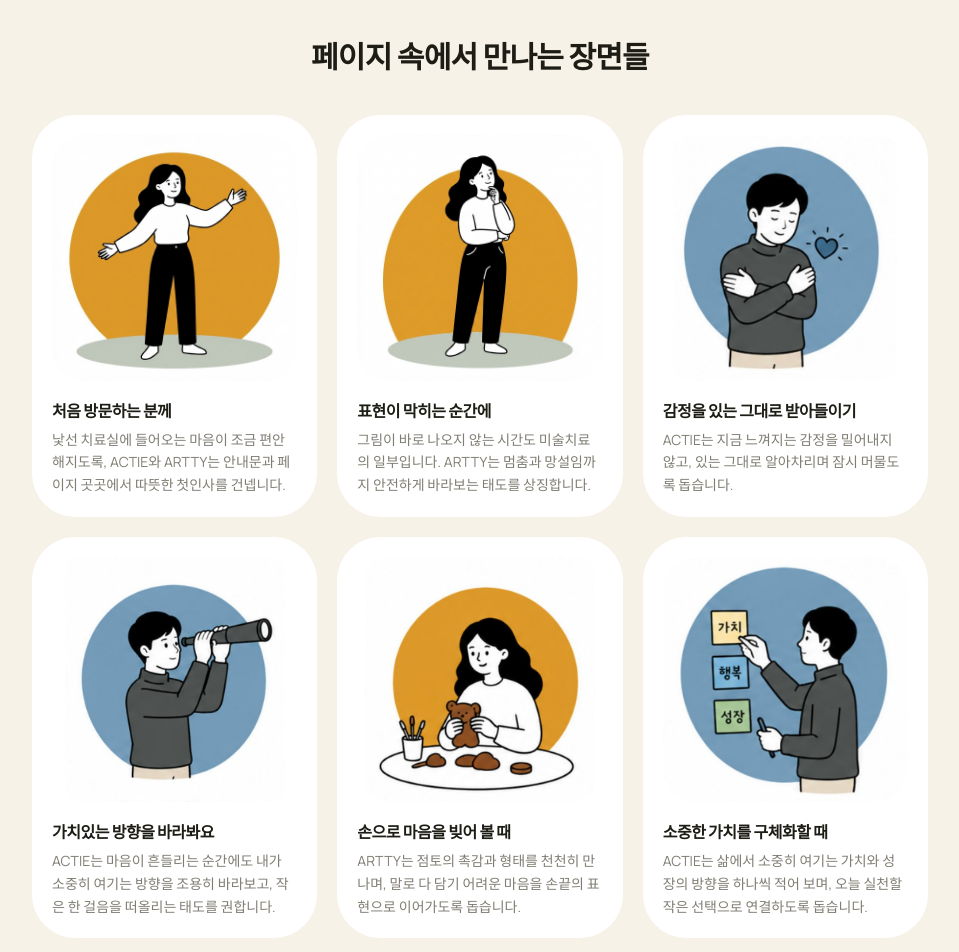
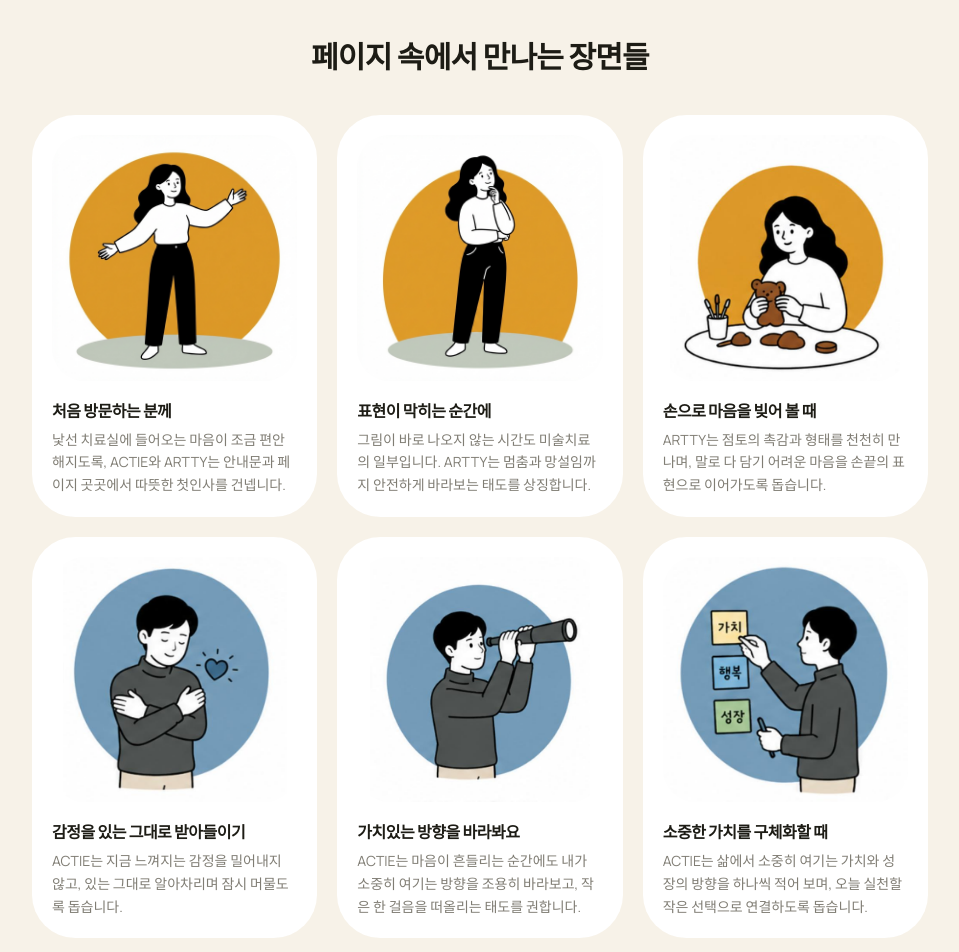
Before and after one commit to act-art-center/actartcenter.com, a Next.js app: page /characters in a window 1280 px wide. Shown: the part 1700-2652 px from the top of the page, without its empty margins (160-1119 px from the left). Built offline with nearby package versions, Linux system fonts and the light colour scheme.

Commit message:
fix: group ARTTY and ACTIE scene rows

```diff
--- a/src/app/characters/page.tsx
+++ b/src/app/characters/page.tsx
@@ -51,6 +51,11 @@ const moments = [
     body: "그림이 바로 나오지 않는 시간도 미술치료의 일부입니다. ARTTY는 멈춤과 망설임까지 안전하게 바라보는 태도를 상징합니다.",
   },
   {
+    title: "손으로 마음을 빚어 볼 때",
+    image: "/characters/artty/artty-clay-bear.jpg",
+    body: "ARTTY는 점토의 촉감과 형태를 천천히 만나며, 말로 다 담기 어려운 마음을 손끝의 표현으로 이어가도록 돕습니다.",
+  },
+  {
     title: "감정을 있는 그대로 받아들이기",
     image: "/characters/actie/actie-self-hug-acceptance.jpg",
     body: "ACTIE는 지금 느껴지는 감정을 밀어내지 않고, 있는 그대로 알아차리며 잠시 머물도록 돕습니다.",
@@ -59,11 +64,6 @@ const moments = [
     title: "가치있는 방향을 바라봐요",
     image: "/characters/actie/actie-telescope.jpg",
     body: "ACTIE는 마음이 흔들리는 순간에도 내가 소중히 여기는 방향을 조용히 바라보고, 작은 한 걸음을 떠올리는 태도를 권합니다.",
-  },
-  {
-    title: "손으로 마음을 빚어 볼 때",
-    image: "/characters/artty/artty-clay-bear.jpg",
-    body: "ARTTY는 점토의 촉감과 형태를 천천히 만나며, 말로 다 담기 어려운 마음을 손끝의 표현으로 이어가도록 돕습니다.",
   },
   {
     title: "소중한 가치를 구체화할 때",
```
